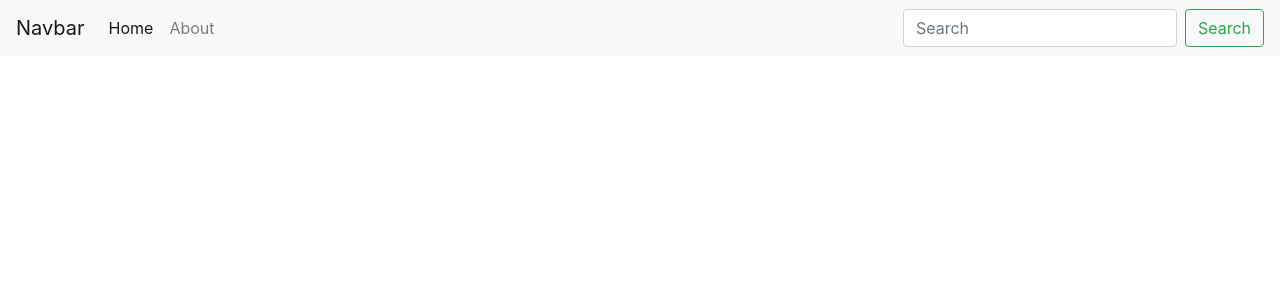
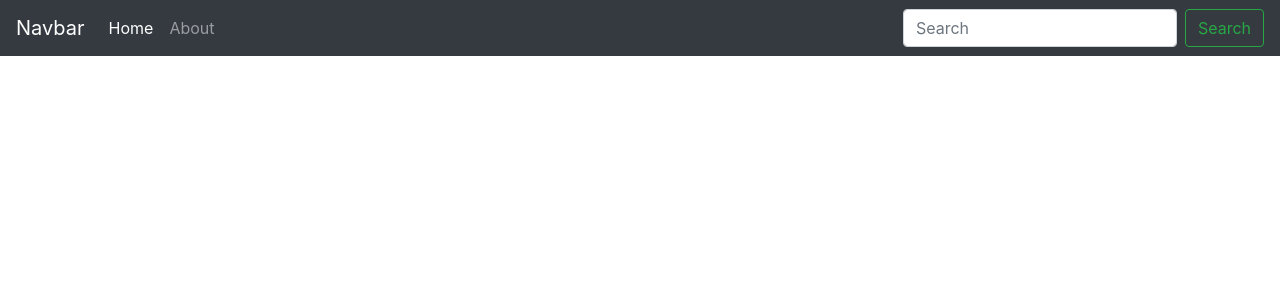
Before and after one commit to sahilsaif12/Note-Likho, a React (Create React App) app: page / in a window 1280 px wide. Shown: the top 300 px of the page. Built offline with nearby package versions, Linux system fonts and the light colour scheme.

Commit message:
untill use location hook

```diff
--- a/src/components/Navbar.js
+++ b/src/components/Navbar.js
@@ -1,9 +1,13 @@
-import React from 'react'
-import { Link } from 'react-router-dom'
+import React, { useEffect } from 'react'
+import { Link,useLocation } from 'react-router-dom'
 
 export default function Navbar() {
+  let location=useLocation()
+  // useEffect(() => {
+  //   console.log(location.pathname);
+  // }, [location])
   return (
-    <nav className="navbar navbar-expand-lg navbar-light bg-light">
+    <nav className="navbar navbar-expand-lg navbar-dark bg-dark">
   <Link className="navbar-brand" to="/">Navbar</Link>
   <button className="navbar-toggler" type="button" data-toggle="collapse" data-target="#navbarSupportedContent" aria-controls="navbarSupportedContent" aria-expanded="false" aria-label="Toggle navigation">
     <span className="navbar-toggler-icon"></span>
@@ -11,12 +15,12 @@
 
   <div className="collapse navbar-collapse" id="navbarSupportedContent">
     <ul className="navbar-nav mr-auto">
-      <li className="nav-item active">
-        <Link className="nav-link" to="/">Home <span className="sr-only">(current)</span></Link>
+      <li className="nav-item ">
+        <Link className={`nav-link ${location.pathname==='/'?"active":""}`} to="/">Home <span className="sr-only">(current)</span></Link>
       </li>
 
       <li className="nav-item">
-        <Link className="nav-link" to="/about">About</Link>
+        <Link className={`nav-link ${location.pathname==='/about'?"active":""}`} to="/about">About</Link>
       </li>
 
     </ul>
```
